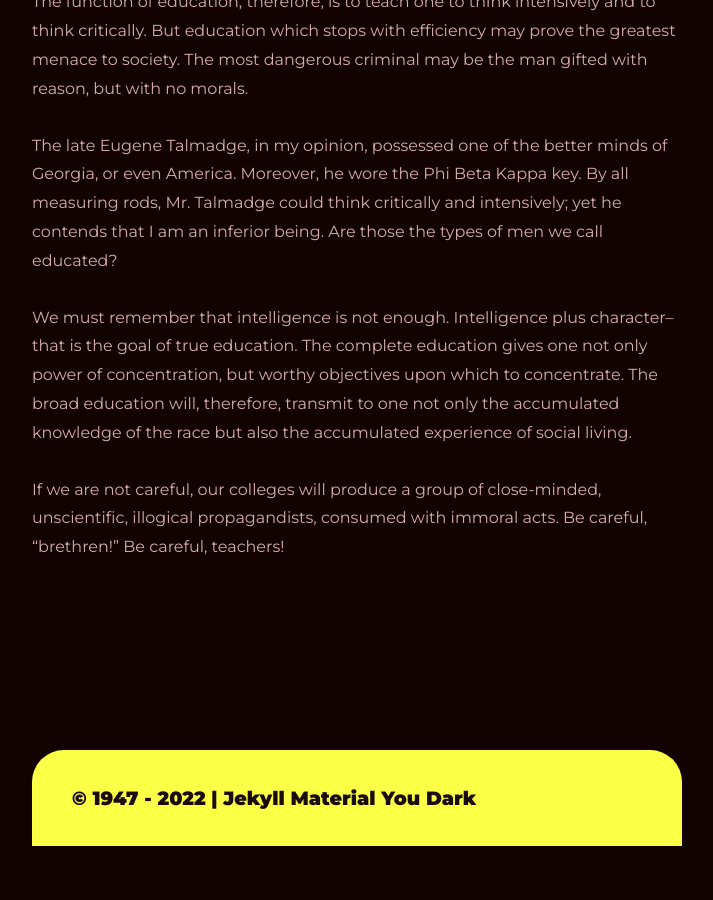
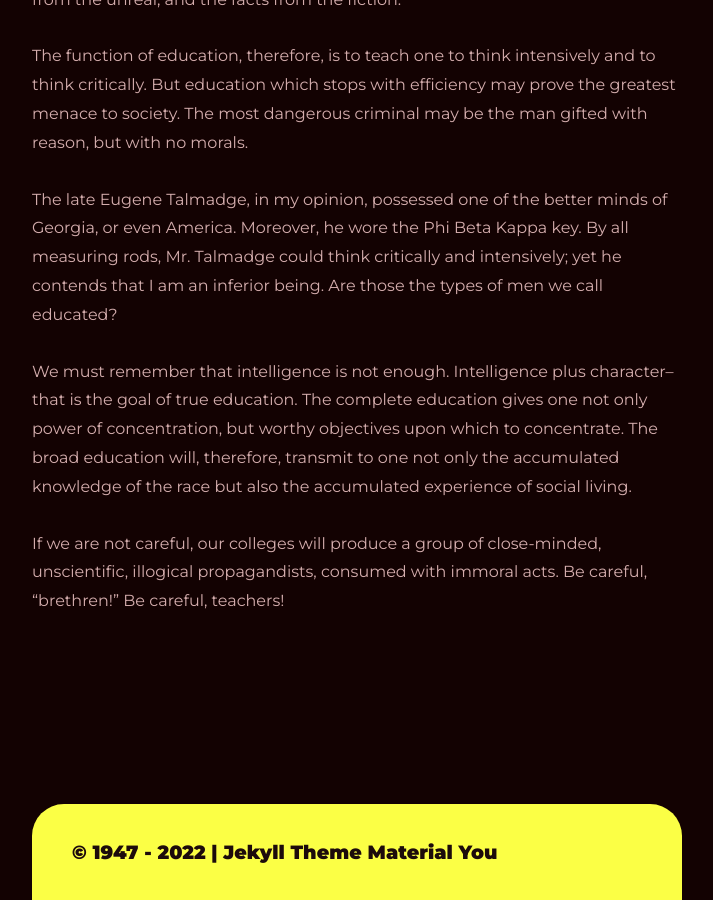
Before and after one commit to sharadcodes/jekyll-theme-material-you, a Jekyll site: the page built from all_collections/_posts/1948-12-12-the-purpose-of-education.md, in a window 1280 px wide and 900 px high, scrolled down 1495 px. Shown: the whole window, without its empty margins (283-996 px from the left). Built offline with Jekyll 4.4.1, drawn with Linux system fonts in a browser that asks for light colours; before the commit the page ends 2341 px from its top, so only the background shows below that; some of the changed text lies outside the part shown.

Commit message:
Update _config.yml

```diff
--- a/_config.yml
+++ b/_config.yml
@@ -1,7 +1,7 @@
-title: Jekyll Material You Dark
+title: Jekyll Theme Material You
 markdown: kramdown
 url: ""
-baseurl: "/jekyll-theme-material-you-dark"
+baseurl: "/jekyll-theme-material-you"
 
 # for atom feed
 author:
```
